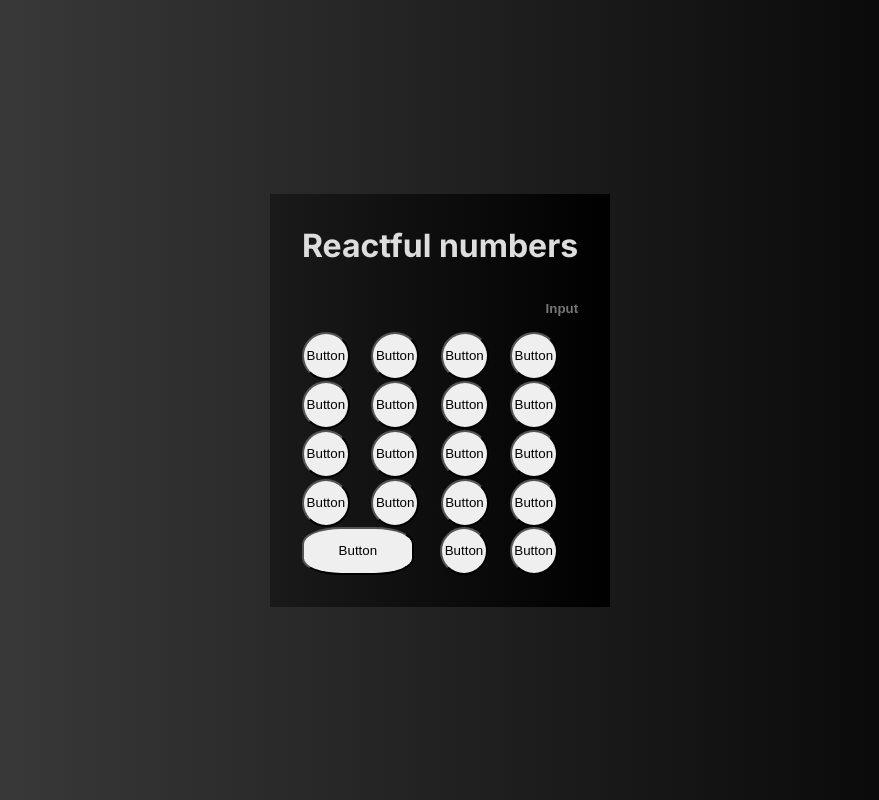
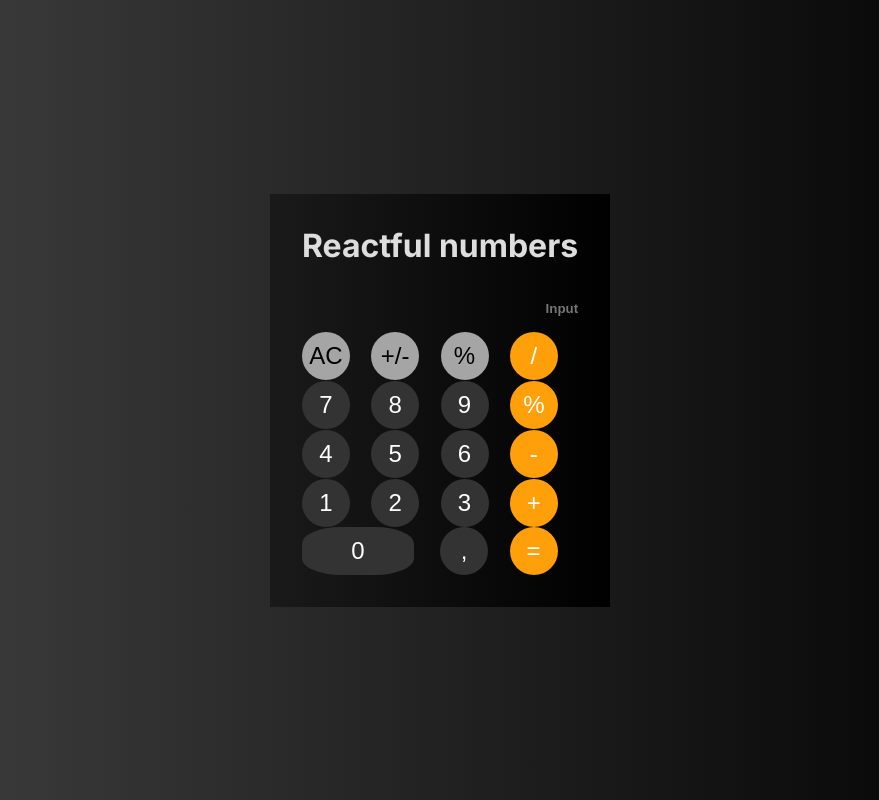
Before and after one commit to NikolaBV/Reactful-numbers, a Next.js app in the folder reactful-numbers/: page / in a window 1280 px wide. Shown: the whole page, without its empty margins (200-1079 px from the left). Built offline with nearby package versions, Linux system fonts and the light colour scheme.

Commit message:
Added basic styling mainly on buttons

```diff
--- a/reactful-numbers/src/app/components/Button.js
+++ b/reactful-numbers/src/app/components/Button.js
@@ -1,5 +1,5 @@
 import React from "react";
-function Button(buttonName) {
-  return <button className="button">Button</button>;
+function Button({ buttonColor, buttonText }) {
+  return <button className={`button ${buttonColor}`}>{buttonText}</button>;
 }
 export default Button;
--- a/reactful-numbers/src/app/components/ButtonsBox.js
+++ b/reactful-numbers/src/app/components/ButtonsBox.js
@@ -4,64 +4,64 @@ function ButtonsBox() {
   return (
     <div className="buttons-box">
       <div className="grid-container">
-        <div className="button">
-          <Button></Button>
+        <div>
+          <Button buttonColor="grey" buttonText="AC"></Button>
         </div>
-        <div className="button">
-          <Button></Button>
+        <div>
+          <Button buttonColor="grey" buttonText="+/-"></Button>
         </div>
-        <div className="button">
-          <Button></Button>
+        <div>
+          <Button buttonColor="grey" buttonText="%"></Button>
         </div>
-        <div className="button">
-          <Button></Button>
+        <div>
+          <Button buttonColor="orange" buttonText="/"></Button>
         </div>
-        <div className="button">
-          <Button></Button>
+        <div>
+          <Button buttonColor="dark-grey" buttonText="7"></Button>
         </div>
-        <div className="button">
-          <Button></Button>
+        <div>
+          <Button buttonColor="dark-grey" buttonText="8"></Button>
         </div>
-        <div className="button">
-          <Button></Button>
+        <div>
+          <Button buttonColor="dark-grey" buttonText="9"></Button>
         </div>
-        <div className="button">
-          <Button></Button>
+        <div>
+          <Button buttonColor="orange" buttonText="%"></Button>
         </div>
-        <div className="button">
-          <Button></Button>
+        <div>
+          <Button buttonColor="dark-grey" buttonText="4"></Button>
         </div>
-        <div className="button">
-          <Button></Button>
+        <div>
+          <Button buttonColor="dark-grey" buttonText="5"></Button>
         </div>
-        <div className="button">
-          <Button></Button>
+        <div>
+          <Button buttonColor="dark-grey" buttonText="6"></Button>
         </div>
-        <div className="button">
-          <Button></Button>
+        <div>
+          <Button buttonColor="orange" buttonText="-"></Button>
         </div>
-        <div className="button">
-          <Button></Button>
+        <div>
+          <Button buttonColor="dark-grey" buttonText="1"></Button>
         </div>
-        <div className="button">
-          <Button></Button>
+        <div>
+          <Button buttonColor="dark-grey" buttonText="2"></Button>
         </div>
-        <div className="button">
-          <Button></Button>
+        <div>
+          <Button buttonColor="dark-grey" buttonText="3"></Button>
         </div>
-        <div className="button">
-          <Button></Button>
+        <div>
+          <Button buttonColor="orange" buttonText="+"></Button>
         </div>
       </div>
       <div className="bottom-row">
         <div className="button zero-button">
-          <Button></Button>
+          <Button buttonColor="dark-grey" buttonText="0"></Button>
         </div>
-        <div className="button">
-          <Button></Button>
+        <div>
+          <Button buttonColor="dark-grey" buttonText=","></Button>
         </div>
-        <div className="button">
-          <Button></Button>
+        <div>
+          <Button buttonColor="orange" buttonText="="></Button>
         </div>
       </div>
     </div>
--- a/reactful-numbers/src/app/globals.css
+++ b/reactful-numbers/src/app/globals.css
@@ -49,6 +49,11 @@ body {
   height: 3rem;
   width: 3rem;
   border-radius: 80%;
+  border: none;
+}
+button {
+  font-weight: 200;
+  font-size: 1.5rem;
 }
 .zero-button {
   height: 3rem;
@@ -61,3 +66,19 @@ body {
 .expressions-box:focus {
   outline: none;
 }
+.orange {
+  background-color: #ff9f0a;
+  color: white;
+}
+.grey {
+  background-color: #a5a5a5;
+  color: black;
+}
+.dark-grey {
+  background-color: #333333;
+  color: white;
+}
+.button:active {
+  background-color: white;
+  transition: background-color 0.3s ease;
+}
```
